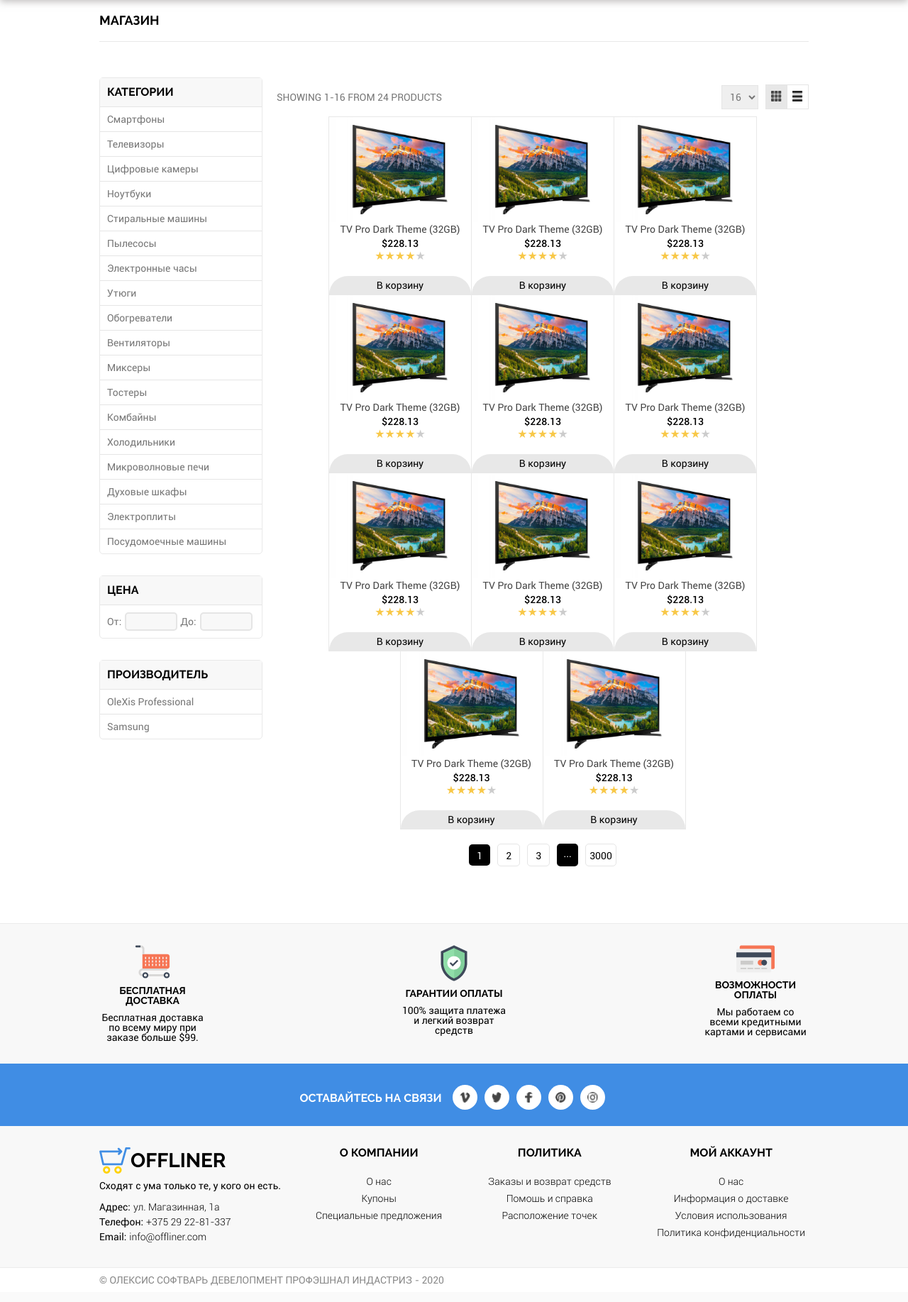
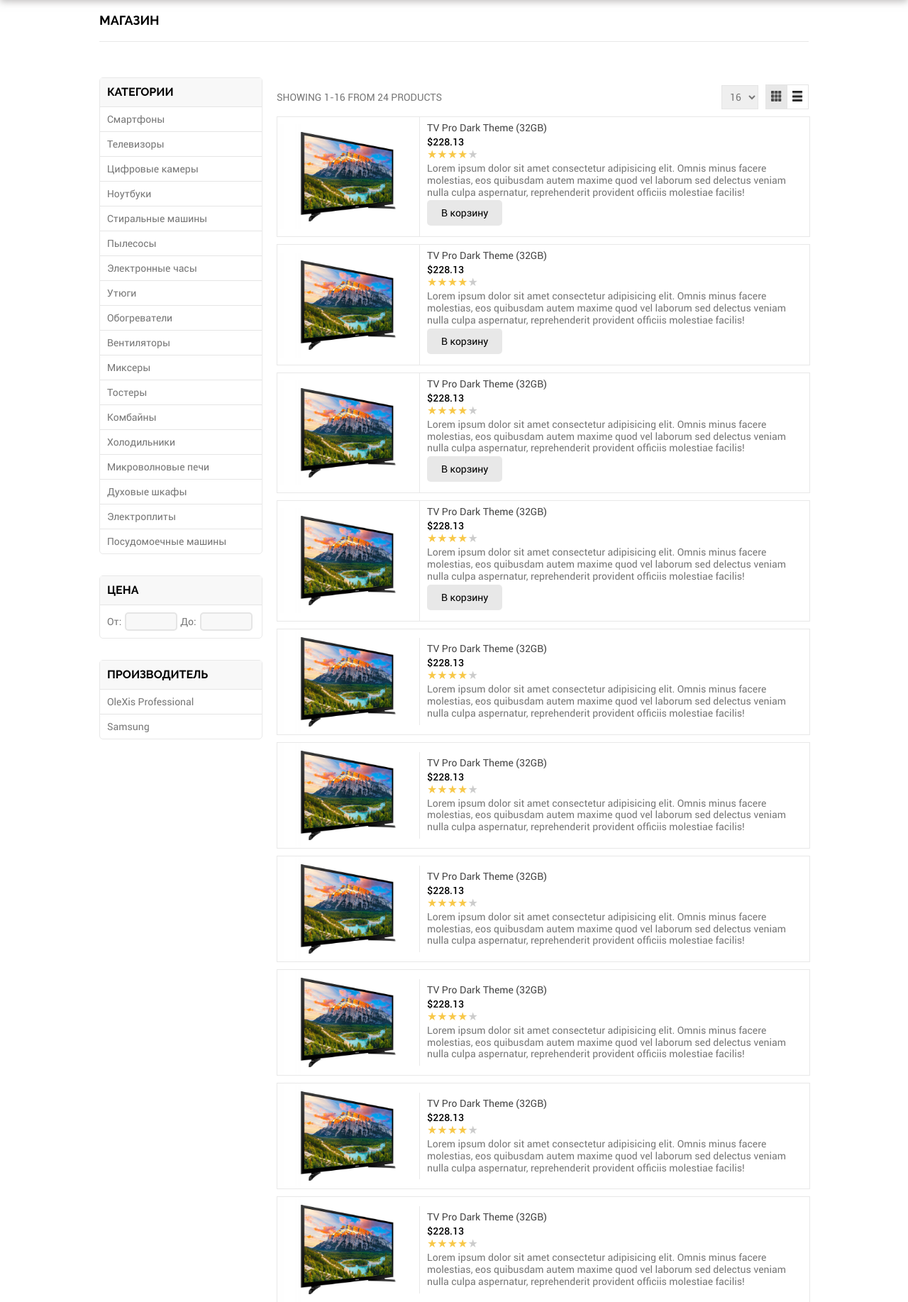
Before and after one commit to 0leXis/app-shop, a PHP site: page /shop.html in a window 1280 px wide. Shown: the part 176-2011 px from the top of the page at 71% size. Before the commit the page ends 1988 px from the top, so only its background shows below. Run offline with PHP 8.4, Linux system fonts and the light colour scheme.

Commit message:
Shop Grid and List page

```diff
--- a/index.html
+++ b/index.html
@@ -487,7 +487,6 @@
                 <li>
                     <span class="uselesslinks-header big-txt">Мой аккаунт</span>
                     <ul>
-                        <li><a href="#">О нас</a></li>
                         <li><a href="#">Информация о доставке</a></li>
                         <li><a href="#">Условия использования</a></li>
                         <li><a href="#">Политика конфиденциальности</a></li>
--- a/shop.html
+++ b/shop.html
@@ -125,10 +125,12 @@
                         </button>
                     </div>
                 </div>
-                <div class="shop-items">
+                <div class="shop-items-list">
                     <div class="products-block-product">
+                        <!--TODO: Revork onclick to something better-->
                         <div class="product-container" onclick="window.location = 'toptovar'">
                             <img src="images/TV.jpg" alt="TV" />
+                            <div class="product-innerinfo">
                                 <span class="product-name">TV Pro Dark Theme (32GB)</span>
                                 <span class="product-price">$228.13</span>
                                 <ul class="product-stars">
@@ -138,12 +140,18 @@
                                     <li class="yellow-star"></li>
                                     <li class="dark-star"></li>
                                 </ul>
+                                <div class="product-shortdesc">
+                                    Lorem ipsum dolor sit amet consectetur adipisicing elit. Omnis minus facere molestias, eos quibusdam autem maxime quod vel laborum sed delectus veniam nulla culpa aspernatur, reprehenderit provident officiis molestiae facilis!
+                                </div>
+                                <button>В корзину</button>
+                            </div>
                         </div>
                         <button>В корзину</button>
                     </div>
                     <div class="products-block-product">
                         <div class="product-container" onclick="window.location = 'toptovar'">
                             <img src="images/TV.jpg" alt="TV" />
+                            <div class="product-innerinfo">
                                 <span class="product-name">TV Pro Dark Theme (32GB)</span>
                                 <span class="product-price">$228.13</span>
                                 <ul class="product-stars">
@@ -153,12 +161,18 @@
                                     <li class="yellow-star"></li>
                                     <li class="dark-star"></li>
                                 </ul>
+                                <div class="product-shortdesc">
+                                    Lorem ipsum dolor sit amet consectetur adipisicing elit. Omnis minus facere molestias, eos quibusdam autem maxime quod vel laborum sed delectus veniam nulla culpa aspernatur, reprehenderit provident officiis molestiae facilis!
+                                </div>
+                                <button>В корзину</button>
+                            </div>
                         </div>
                         <button>В корзину</button>
                     </div>
                     <div class="products-block-product">
                         <div class="product-container" onclick="window.location = 'toptovar'">
                             <img src="images/TV.jpg" alt="TV" />
+                            <div class="product-innerinfo">
                                 <span class="product-name">TV Pro Dark Theme (32GB)</span>
                                 <span class="product-price">$228.13</span>
                                 <ul class="product-stars">
@@ -168,12 +182,18 @@
                                     <li class="yellow-star"></li>
                                     <li class="dark-star"></li>
                                 </ul>
+                                <div class="product-shortdesc">
+                                    Lorem ipsum dolor sit amet consectetur adipisicing elit. Omnis minus facere molestias, eos quibusdam autem maxime quod vel laborum sed delectus veniam nulla culpa aspernatur, reprehenderit provident officiis molestiae facilis!
+                                </div>
+                                <button>В корзину</button>
+                            </div>
                         </div>
                         <button>В корзину</button>
                     </div>
                     <div class="products-block-product">
                         <div class="product-container" onclick="window.location = 'toptovar'">
                             <img src="images/TV.jpg" alt="TV" />
+                            <div class="product-innerinfo">
                                 <span class="product-name">TV Pro Dark Theme (32GB)</span>
                                 <span class="product-price">$228.13</span>
                                 <ul class="product-stars">
@@ -183,12 +203,18 @@
                                     <li class="yellow-star"></li>
                                     <li class="dark-star"></li>
                                 </ul>
+                                <div class="product-shortdesc">
+                                    Lorem ipsum dolor sit amet consectetur adipisicing elit. Omnis minus facere molestias, eos quibusdam autem maxime quod vel laborum sed delectus veniam nulla culpa aspernatur, reprehenderit provident officiis molestiae facilis!
+                                </div>
+                                <button>В корзину</button>
+                            </div>
                         </div>
                         <button>В корзину</button>
                     </div>
                     <div class="products-block-product">
                         <div class="product-container" onclick="window.location = 'toptovar'">
                             <img src="images/TV.jpg" alt="TV" />
+                            <div class="product-innerinfo">
                                 <span class="product-name">TV Pro Dark Theme (32GB)</span>
                                 <span class="product-price">$228.13</span>
                                 <ul class="product-stars">
@@ -198,12 +224,17 @@
                                     <li class="yellow-star"></li>
                                     <li class="dark-star"></li>
                                 </ul>
+                                <div class="product-shortdesc">
+                                    Lorem ipsum dolor sit amet consectetur adipisicing elit. Omnis minus facere molestias, eos quibusdam autem maxime quod vel laborum sed delectus veniam nulla culpa aspernatur, reprehenderit provident officiis molestiae facilis!
+                                </div>
+                            </div>
                         </div>
                         <button>В корзину</button>
                     </div>
                     <div class="products-block-product">
                         <div class="product-container" onclick="window.location = 'toptovar'">
                             <img src="images/TV.jpg" alt="TV" />
+                            <div class="product-innerinfo">
                                 <span class="product-name">TV Pro Dark Theme (32GB)</span>
                                 <span class="product-price">$228.13</span>
                                 <ul class="product-stars">
@@ -213,12 +244,17 @@
                                     <li class="yellow-star"></li>
                                     <li class="dark-star"></li>
                                 </ul>
+                                <div class="product-shortdesc">
+                                    Lorem ipsum dolor sit amet consectetur adipisicing elit. Omnis minus facere molestias, eos quibusdam autem maxime quod vel laborum sed delectus veniam nulla culpa aspernatur, reprehenderit provident officiis molestiae facilis!
+                                </div>
+                            </div>
                         </div>
                         <button>В корзину</button>
                     </div>
                     <div class="products-block-product">
                         <div class="product-container" onclick="window.location = 'toptovar'">
                             <img src="images/TV.jpg" alt="TV" />
+                            <div class="product-innerinfo">
                                 <span class="product-name">TV Pro Dark Theme (32GB)</span>
                                 <span class="product-price">$228.13</span>
                                 <ul class="product-stars">
@@ -228,12 +264,17 @@
                                     <li class="yellow-star"></li>
                                     <li class="dark-star"></li>
                                 </ul>
+                                <div class="product-shortdesc">
+                                    Lorem ipsum dolor sit amet consectetur adipisicing elit. Omnis minus facere molestias, eos quibusdam autem maxime quod vel laborum sed delectus veniam nulla culpa aspernatur, reprehenderit provident officiis molestiae facilis!
+                                </div>
+                            </div>
                         </div>
                         <button>В корзину</button>
                     </div>
                     <div class="products-block-product">
                         <div class="product-container" onclick="window.location = 'toptovar'">
                             <img src="images/TV.jpg" alt="TV" />
+                            <div class="product-innerinfo">
                                 <span class="product-name">TV Pro Dark Theme (32GB)</span>
                                 <span class="product-price">$228.13</span>
                                 <ul class="product-stars">
@@ -243,12 +284,17 @@
                                     <li class="yellow-star"></li>
                                     <li class="dark-star"></li>
                                 </ul>
+                                <div class="product-shortdesc">
+                                    Lorem ipsum dolor sit amet consectetur adipisicing elit. Omnis minus facere molestias, eos quibusdam autem maxime quod vel laborum sed delectus veniam nulla culpa aspernatur, reprehenderit provident officiis molestiae facilis!
+                                </div>
+                            </div>
                         </div>
                         <button>В корзину</button>
                     </div>
                     <div class="products-block-product">
                         <div class="product-container" onclick="window.location = 'toptovar'">
                             <img src="images/TV.jpg" alt="TV" />
+                            <div class="product-innerinfo">
                                 <span class="product-name">TV Pro Dark Theme (32GB)</span>
                                 <span class="product-price">$228.13</span>
                                 <ul class="product-stars">
@@ -258,12 +304,17 @@
                                     <li class="yellow-star"></li>
                                     <li class="dark-star"></li>
                                 </ul>
+                                <div class="product-shortdesc">
+                                    Lorem ipsum dolor sit amet consectetur adipisicing elit. Omnis minus facere molestias, eos quibusdam autem maxime quod vel laborum sed delectus veniam nulla culpa aspernatur, reprehenderit provident officiis molestiae facilis!
+                                </div>
+                            </div>
                         </div>
                         <button>В корзину</button>
                     </div>
                     <div class="products-block-product">
                         <div class="product-container" onclick="window.location = 'toptovar'">
                             <img src="images/TV.jpg" alt="TV" />
+                            <div class="product-innerinfo">
                                 <span class="product-name">TV Pro Dark Theme (32GB)</span>
                                 <span class="product-price">$228.13</span>
                                 <ul class="product-stars">
@@ -273,12 +324,17 @@
                                     <li class="yellow-star"></li>
                                     <li class="dark-star"></li>
                                 </ul>
+                                <div class="product-shortdesc">
+                                    Lorem ipsum dolor sit amet consectetur adipisicing elit. Omnis minus facere molestias, eos quibusdam autem maxime quod vel laborum sed delectus veniam nulla culpa aspernatur, reprehenderit provident officiis molestiae facilis!
+                                </div>
+                            </div>
                         </div>
                         <button>В корзину</button>
                     </div>
                     <div class="products-block-product">
                         <div class="product-container" onclick="window.location = 'toptovar'">
                             <img src="images/TV.jpg" alt="TV" />
+                            <div class="product-innerinfo">
                                 <span class="product-name">TV Pro Dark Theme (32GB)</span>
                                 <span class="product-price">$228.13</span>
                                 <ul class="product-stars">
@@ -288,6 +344,10 @@
                                     <li class="yellow-star"></li>
                                     <li class="dark-star"></li>
                                 </ul>
+                                <div class="product-shortdesc">
+                                    Lorem ipsum dolor sit amet consectetur adipisicing elit. Omnis minus facere molestias, eos quibusdam autem maxime quod vel laborum sed delectus veniam nulla culpa aspernatur, reprehenderit provident officiis molestiae facilis!
+                                </div>
+                            </div>
                         </div>
                         <button>В корзину</button>
                     </div>
--- a/styles/style.css
+++ b/styles/style.css
@@ -466,10 +466,18 @@ span.slider-dot {
     border-bottom-width: 1px;
 }
 
-.products-block-products, .shop-items{
+.products-block-products, .shop-items-grid{
     display: flex;
     justify-content: flex-start;
     flex-wrap: wrap;
+}
+
+.shop-items-grid .product-shortdesc{
+    display: none;
+}
+
+.shop-items-grid .product-innerinfo button{
+    display: none;
 }
 
 .products-block-product{
@@ -486,7 +494,7 @@ span.slider-dot {
 	background-color: #fff;
 }
 
-.products-block-product .product-container{
+.product-container, .product-innerinfo{
 	cursor: pointer;
 	display: flex;
     flex-direction: column;
@@ -529,7 +537,7 @@ span.slider-dot {
     background-color: #ebb651;
 }
 
-.shop-items .products-block-product button:hover{
+.shop-items-grid .products-block-product button:hover, .shop-items-list .products-block-product button:hover{
     background-color: #408de4;
 }
 
@@ -563,6 +571,49 @@ span.slider-dot {
 
 .products-block-product img{
     width: 100%;
+}
+
+.shop-items-list .products-block-product{
+    border-width: 1px;
+    margin-bottom: 10px;
+    width: 100%;
+    height: max-content;
+}
+
+.shop-items-list .product-container{
+    flex-direction: row;
+}
+
+.shop-items-list .product-innerinfo{
+    padding: 5px 10px;
+    align-items: start;
+    border-style: solid;
+    border-left-width: 1px;
+    border-color: #e8e8e8;
+}
+
+.shop-items-list .products-block-product img{
+    width: 200px;
+}
+
+.shop-items-list .products-block-product>button{
+    display: none;
+}
+
+.products-block-product .product-shortdesc{
+    font-family: RobotoRegular, Arial, Helvetica, sans-serif;
+    font-size: 14px;
+    line-height: 1.2em;
+    color: #777777;
+    margin: 3px 0;
+}
+
+.shop-items-list .products-block-product button{
+    border-radius: 5px;
+    margin-top: 0;
+    margin-bottom: 10px;
+    width: max-content;
+    padding: 10px 20px;
 }
 
 .products-block-banner{
@@ -764,7 +815,7 @@ footer .centered-container.bottom-container{
     justify-content: space-between;
 }
 
-.shop-items{
+.shop-items-grid, .shop-items-list{
     max-width: 750px;
     justify-content: center;
 }
@@ -816,11 +867,11 @@ footer .centered-container.bottom-container{
     color: white;
 }
 
-.shop-items .products-block-product:nth-child(3n + 1){
+.shop-items-grid .products-block-product:nth-child(3n + 1){
     border-left-width: 1px;
 }
 
-.shop-items .products-block-product:nth-child(-n + 3){
+.shop-items-grid .products-block-product:nth-child(-n + 3){
     border-top-width: 1px;
 }
 
```
Lines whose indentation alone changed are shown as unchanged.
